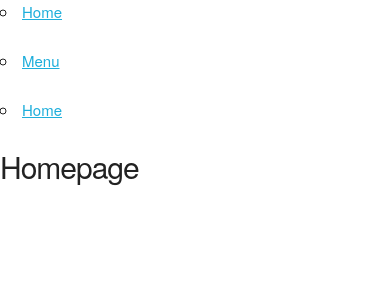
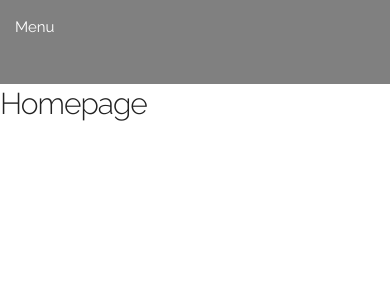
Before and after one commit to LBoyle/tvmaze-frontend, a React (Create React App) app: page / in a window 390 px wide. Shown: the top 300 px of the page. Built offline with nearby package versions, Linux system fonts and the light colour scheme.

Commit message:
added a stylesheet and basic styles from another project

```diff
--- a/public/index.html
+++ b/public/index.html
@@ -2,8 +2,10 @@
 <html lang="en">
   <head>
     <meta charset="utf-8">
+    <title>Chat App</title>
+    <meta name="description" content="Frontend for the tvmaze api">
+    <meta name="author" content="louisboyle.co.uk">
     <meta name="viewport" content="width=device-width, initial-scale=1, shrink-to-fit=no">
-    <meta name="theme-color" content="#000000">
     <!--
       manifest.json provides metadata used when your web app is added to the
       homescreen on Android. See https://developers.google.com/web/fundamentals/engage-and-retain/web-app-manifest/
@@ -19,22 +21,13 @@
       work correctly both with client-side routing and a non-root public URL.
       Learn how to configure a non-root public URL by running `npm run build`.
     -->
-    <title>React App</title>
+    <link href="//fonts.googleapis.com/css?family=Raleway:400,300,600" rel="stylesheet" type="text/css">
   </head>
   <body>
     <noscript>
       You need to enable JavaScript to run this app.
     </noscript>
     <div id="root"></div>
-    <!--
-      This HTML file is a template.
-      If you open it directly in the browser, you will see an empty page.
 
-      You can add webfonts, meta tags, or analytics to this file.
-      The build step will place the bundled scripts into the <body> tag.
-
-      To begin the development, run `npm start` or `yarn start`.
-      To create a production bundle, use `npm run build` or `yarn build`.
-    -->
   </body>
 </html>
--- a/src/components/NavigationBar.js
+++ b/src/components/NavigationBar.js
@@ -2,6 +2,26 @@ import React from 'react';
 import { Link } from 'react-router-dom';
 
 class NavigationBar extends React.Component {
+  constructor(props) {
+    super(props);
+
+    this.state = {
+      menuOpen: false,
+      currentUser: null
+    };
+  }
+  componentDidMount() {
+    this.menuBar = document.getElementById('nav-container');
+    this.menuBarItems = document.getElementById('mobile-nav-items');
+  }
+  clickMenu() {
+    this.setState({ menuOpen: !this.state.menuOpen }, () => {
+      console.log(this.state);
+      this.menuBar.style.height = this.state.menuOpen ? 'auto' : '10vh';
+      this.menuBarItems.style.display = this.state.menuOpen ? 'block' : 'none';
+    });
+
+  }
   render() {
     return (
       <nav className="Nav" id="nav-container">
--- a/src/index.js
+++ b/src/index.js
@@ -7,6 +7,7 @@ import registerServiceWorker from './registerServiceWorker';
 
 import './styles/normalize.css';
 import './styles/skeleton.css';
+import './styles/index.css';
 
 ReactDOM.render(
   <Router history={createBrowserHistory(this.props)}>
--- /dev/null
+++ b/src/styles/index.css
@@ -0,0 +1,65 @@
+html, body, #root, #app {
+  min-height: 100vh;
+  width: 100vw;
+}
+.Nav, .Main {
+  float: left;
+  box-sizing: border-box;
+  padding: 2em;
+}
+.Home {
+  width: 75vw;
+  min-height: 100vh;
+}
+.Nav {
+  width: 25vw;
+  min-height: 100vh;
+  background-color: grey;
+}
+.Nav ul {
+  list-style-type: none;
+}
+.Nav a {
+  color: white;
+  text-decoration: none;
+  width: 100%;
+}
+#mobile-nav, #mobile-nav-items {
+  display: none;
+}
+
+@media (max-width: 600px) and (orientation: portrait) {
+  .Nav, .Main {
+    width: 100%;
+    padding: 1em;
+  }
+  .Nav {
+    min-height: 10vh;
+    height: 10vh;
+  }
+  .Main {
+    min-height: 90vh;
+    clear: both;
+  }
+  #desktop-nav {
+    display: none;
+  }
+  #mobile-nav {
+    display: block;
+  }
+}
+
+@media (max-width: 600px) and (orientation: landscape) {
+  .Nav, .Main {
+    padding: 1em;
+  }
+  .Nav {
+
+  }
+  .Main {
+
+  }
+  div#app.App nav#nav-container.Nav #mobile-nav-items {
+    display: none;
+  }
+}
```
